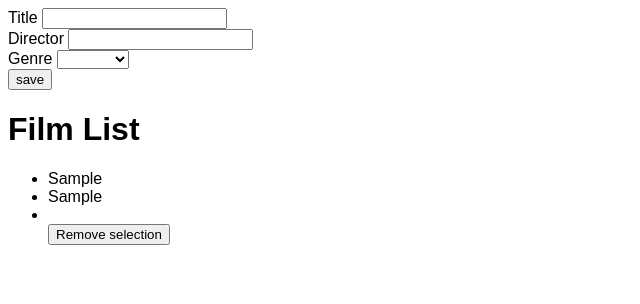
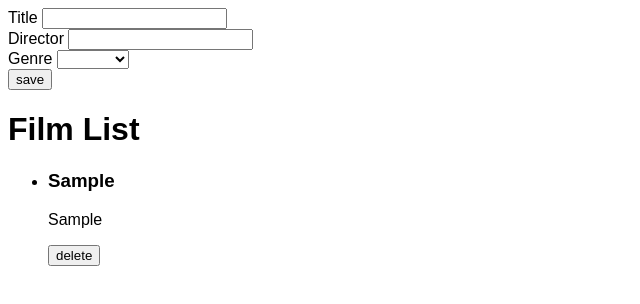
Before and after one commit to fj5585771/-manip_DOM_hw, a plain HTML site: page index.html in a window 1280 px wide. Both pictures are taken after typing "Sample", "Sample" into the empty fields and a click on the input "save". Shown: the whole page, without its empty margins (0-640 px from the left). Drawn offline with Linux system fonts and the light colour scheme.

Commit message:
extensions

```diff
--- a/app/app.js
+++ b/app/app.js
@@ -1,96 +1,63 @@
 document.addEventListener('DOMContentLoaded', () => {
 
-    // GRAB WHOLE FORM SECTION FOR DOM MANIP.
-    const wholeForm = document.querySelector('#new-film-form');
-    wholeForm.addEventListener('submit', handleFormSubmission);
+    const gatherForm = document.querySelector('#new-film-form');
+    gatherForm.addEventListener('submit', handleFormSubmission);
 
-    // EVENT LISTENER FOR RESETTING FORM INPUT VALUES
+    const createList = document.querySelector('#new-film-form');
+    createList.addEventListener('submit', createFilmListItem);
+
     const clearingInputs = document.querySelector('#new-film-form');
     clearingInputs.addEventListener('submit', handleClearingInputs);
 
-    // EVENT LISTENER FOR CLEAR LIST ITEMS BUTTON
     const clearList = document.querySelector('#film-list');
-    clearList.addEventListener('click', handleClearingListItems);
-
+    clearList.addEventListener('click', handleClearingListItems)
 });
 
 const handleFormSubmission = function (event) {
+    event.preventDefault();
+    const newListItem = createFilmListItem(event.target);
+    const parentList = document.querySelector('#film-list');
+    parentList.appendChild(newListItem);
+    event.target.reset();
+};
 
-    event.preventDefault();
-
-    // CREATE DIV FOR COLLECTIVE INPUTS CHILD WRAPPER
-
-    const formDivChild = document.createElement('div');
-
-    // GIVE DIV CHILD CLASS NAME - for later styling
-
-    formDivChild.classList.add('film-box');
-
-
-    // CREATE VARIABLES FOR INPUT FIELD VALUES;
-
-    const title = event.target.title.value;
-    const director = event.target.director.value;
-    const genre = event.target.genre.value;
-
+const createFilmListItem = function (event) {
     // CREATE DIV AND CHILD LI ELEMENTS FOR INSERTION INTO FILM UL;
-
-    const titleEntry = document.createElement('li');
+    const title = event.title.value;
+    const director = event.director.value;
+    const genre = event.genre.value;
+    const titleEntry = document.createElement('h3');
     titleEntry.textContent = title
-    const directorEntry = document.createElement('li');
+    const directorEntry = document.createElement('p');
     directorEntry.textContent = director;
-    const genreEntry = document.createElement('li');
+    const genreEntry = document.createElement('p');
     genreEntry.textContent = genre;
 
+    // THEN APPEND CHILD LIST TO PARENT DIV
+    const newListItem = document.createElement('li');
+    newListItem.appendChild(titleEntry);
+    newListItem.appendChild(directorEntry);
+    newListItem.appendChild(genreEntry);
 
-    // APPEND NEW CHILD DIV ('LI') ELEMENTS TO PARENT DIV (DIV THAT WILL BE APPENDED TO ('#FILM-LIST))
+    // CREATE BUTTON AND APPEND
+    const button = document.createElement('button');
+    button.classList.add('button');
+    button.textContent = 'delete';
+    newListItem.appendChild(button);
 
-    formDivChild.appendChild(titleEntry);
-    formDivChild.appendChild(directorEntry);
-    formDivChild.appendChild(genreEntry);
-
-    // THEN APPEND DIV CHILDREN TO FILM LIST
-    const filmItems = document.querySelector('#film-list');
-    filmItems.appendChild(formDivChild);
-
-    // CREATE BUTTON CHILD
-
-    const buttonDiv = document.createElement('button');
-
-    // ADD CLASS NAME TO BUTTON DIV FOR STYLING
-
-    buttonDiv.classList.add('button1');
-    buttonDiv.textContent = ('Remove selection');
-
-    // APPEND BUTTON TO FORM - EDIT: CHANGED TO APPEND ON UL
-    filmItems.appendChild(buttonDiv);
-    console.log(event.target)
-
-    // THIS WILL CALL BUTTON EACH TIME THE FORM SUBMISSION IS MADE - WE CAN USE THIS TO CLEAR EACH ENTRY INPUT **
-
-        // ** THE NEWLY CREATED BUTTON MUST HAVE ID TO REFER TO. SO THAT WHEN STORING TARGETED VALUES IN OBJECTS,
-
-        // E.G (CONST REMOVEBUTTON - EVENT.TARGET.BUTTON.VALUE)
-
-        // WE DONT WANT TO STORE IT INSIDE CREATED ELEMENT AS TEXT CONTENT, WE WANT IT TO REMOVE INDIVIDUAL ENTRY THAT IT IS BEING CALLED ON
-
-};
+    return newListItem;
+}
 
 const handleClearingInputs = function() {
     // RESET FORM INPUT FIELDS
     const resetForm = document.querySelector('#new-film-form');
     resetForm.reset();
-
 };
 
-const handleClearingListItems = function (event) {
+const handleClearingListItems = function () {
     // RESET FILM LIST ITEMS
-    let formDivChild = document.querySelector(".film-box");
-    let listContent = formDivChild.innerHTML;
-    // formDivChild.setAttribute("id", "film-box-id");
-    formDivChild.innerHTML = '';
-    console.log(event.target);
+    const newList = document.querySelector("#film-list");
+    newList.innerHTML ='';
 
-    // const parentDiv = formDivChild.parentnode;
-    // parentDiv.removeChild(formDivChild);
+
 }
```
Also changed, not shown: index.html (indentation only).
